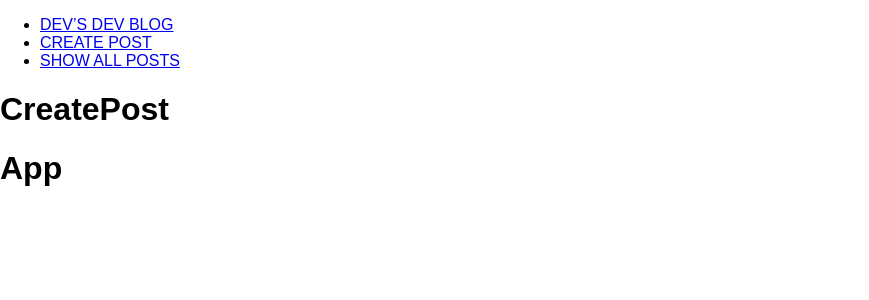
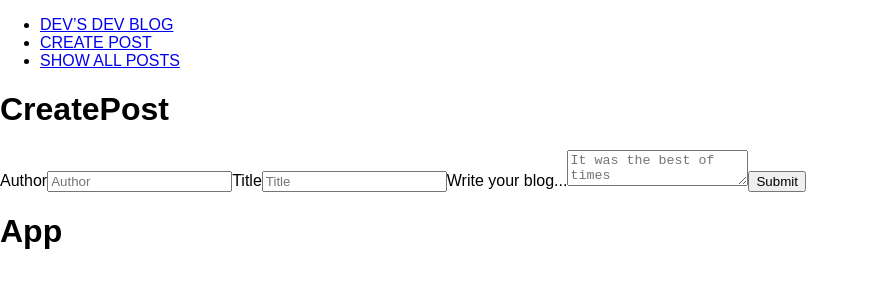
Before and after one commit to devonmoubry/blog-react-router, a React (Create React App) app: page /create in a window 1280 px wide. Shown: the top 300 px of the page, without its empty margins (0-869 px from the left). Built offline with nearby package versions, Linux system fonts and the light colour scheme.

Commit message:
Create new post

```diff
--- a/src/components/CreatePost.js
+++ b/src/components/CreatePost.js
@@ -1,10 +1,71 @@
 import React, { Component } from 'react';
 
 export default class CreatePost extends Component {
+  "use strict";
+  constructor(props) {
+    super(props);
+
+    this.state={
+      authorName: "",
+      blogTitle: "",
+      blogEntry: ""
+    }
+
+  }
+
+  handleChange = e => {
+    e.preventDefault();
+    console.log(e.target);
+    this.setState({ [e.target.id]: e.target.value });
+  }
+
+  addPost = e => {
+    e.preventDefault();
+    this.setState({
+      authorName: e.target.value,
+      blogTitle: e.target.value,
+      blogEntry: e.target.value
+    });
+    let blogPost = JSON.stringify(this.state);
+    let url = "https://tiny-lasagna-server.herokuapp.com/collections/blogger/";
+
+    fetch(url, {
+      method: "POST",
+      body: blogPost,
+      headers: {
+        Accept: "application/json",
+        "Content-Type": "application/json"
+      }
+    })
+    .then(response => {
+      console.log(response, "yay");
+      this.props.history.push("/show");
+    })
+    .catch(err => {
+      console.log(err, "boo!");
+    });
+    this.setState({
+      authorName: "",
+      blogTitle: "",
+      blogEntry: ""
+    });
+  };
+
   render() {
     return (
       <div>
         <h1>CreatePost</h1>
+        <div>
+          <form onSubmit={this.addPost}>
+            <label htmlFor="authorName">Author</label>
+            <input type="text" id="authorName" placeholder="Author" value={this.state.value} onChange={this.handleChange} />
+            <label htmlFor="blogTitle">Title</label>
+            <input type="text" id="blogTitle" placeholder="Title" value={this.state.value} onChange={this.handleChange} />
+            <label htmlFor="blogEntry">Write your blog...</label>
+            <textarea id="blogEntry" placeholder="It was the best of times" value={this.state.value} onChange={this.handleChange} />
+            <input type="submit" value="Submit"/>
+          </form>
+        </div>
       </div>
     );
   }
```
